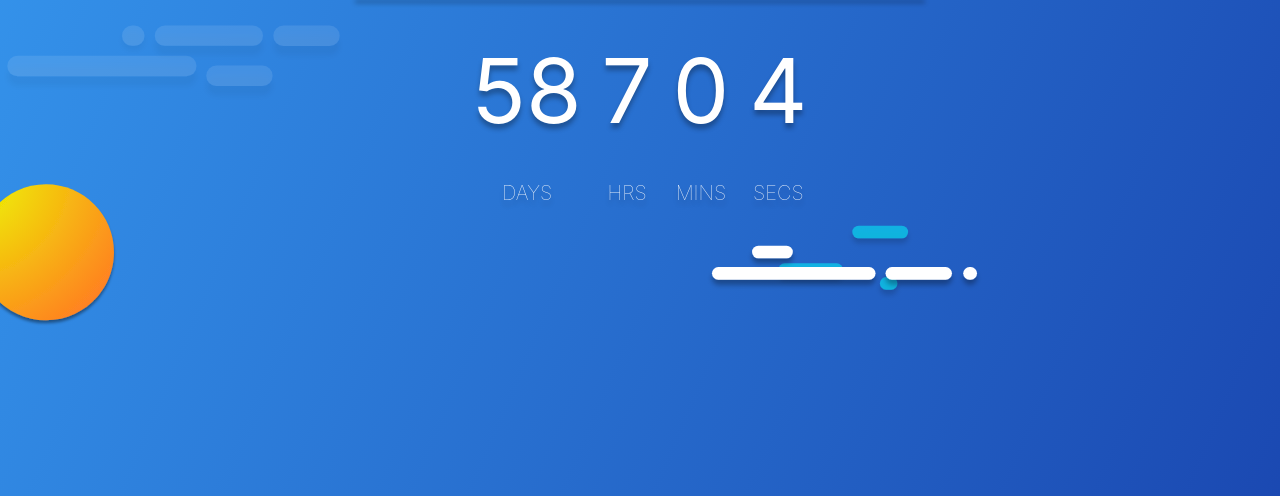
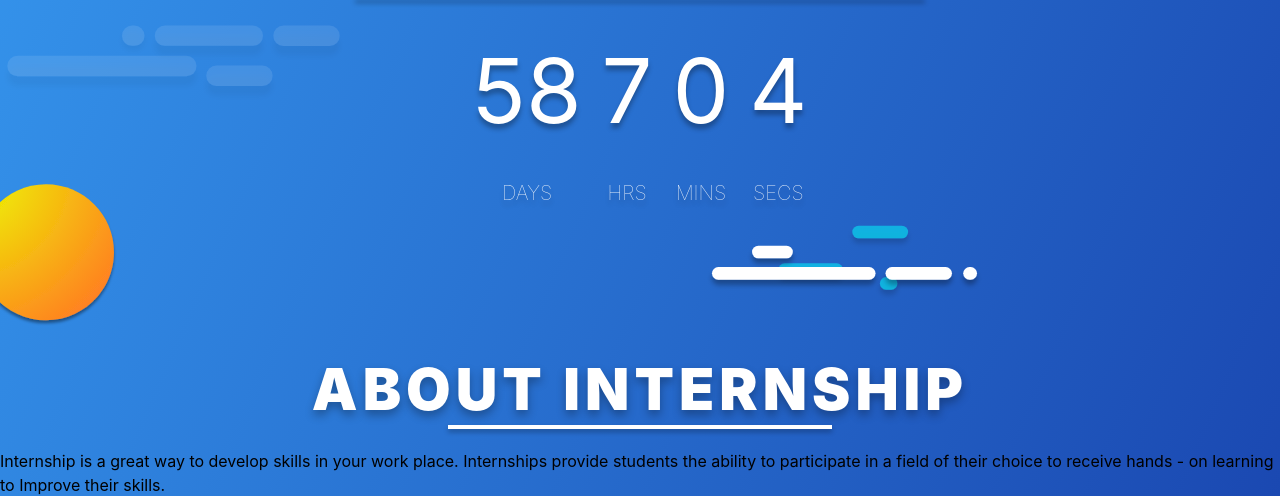
Before and after one commit to yuvrajchowdary/SummerIntern, a plain HTML site: page index.html in a window 1280 px wide. Shown: the part 457-953 px from the top of the page. Drawn offline with nearby package versions, Linux system fonts and the light colour scheme.

Commit message:
Update index.html

```diff
--- a/index.html
+++ b/index.html
@@ -1,5 +1,6 @@
 <!DOCTYPE html>
 <html lang="en">
+
 <head>
     <meta charset="UTF-8">
     <meta name="viewport" content="width=device-width, initial-scale=1.0">
@@ -9,6 +10,7 @@
     <link href="https://fonts.googleapis.com/css?family=Roboto:100,400,900" rel="stylesheet">
     <link rel="stylesheet" href="main.css">
 </head>
+
 <body>
     <img src="logo.svg" alt="Swecha Logo" class="logo">
     <img src="sun.svg" class="sun sun-1">
@@ -33,7 +35,15 @@
             </tr>
         </table>
     </div>
+    <div class="card__container">
+        <h2 style="margin-top: -17%;">ABOUT INTERNSHIP</h2>
+        <p class="about" >Internship is a great way to develop skills in your work place. Internships provide
+            students the ability to participate in a field of their choice to receive hands - on learning to Improve
+            their skills. </p>
 
+
+
+    </div>
     <div class="card__container">
         <h2>TECHNOLOGIES</h2>
         <div class="card-deck">
@@ -176,4 +186,5 @@
     <script src="https://stackpath.bootstrapcdn.com/bootstrap/4.3.1/js/bootstrap.min.js"></script>
     <script src="https://stackpath.bootstrapcdn.com/bootstrap/4.3.1/js/bootstrap.bundle.min.js"></script>
 </body>
+
 </html>
```
